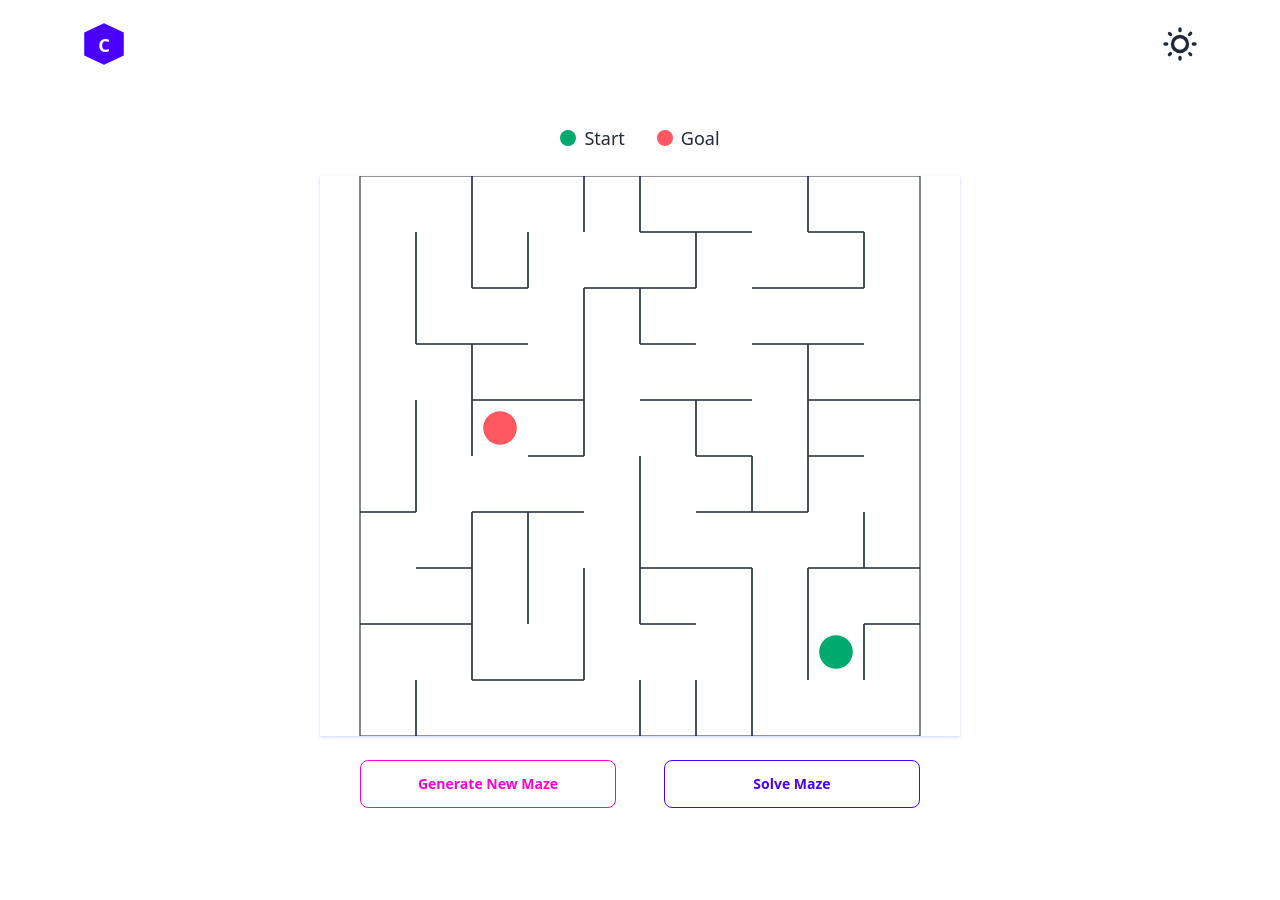
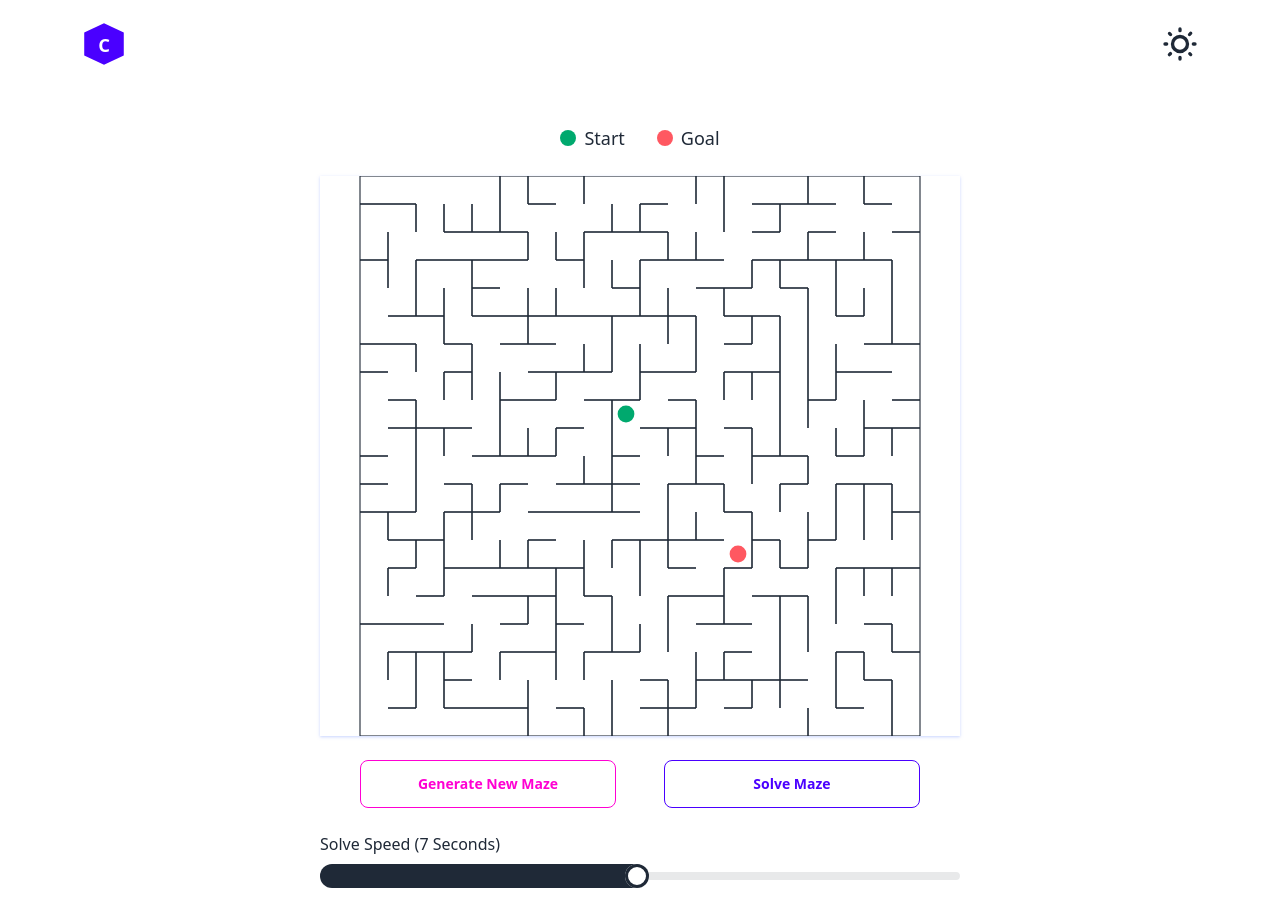
Before and after one commit to corbinmurray/Asterius, a Next.js app: page / in a window 1280 px wide. Before the commit the page ends 820 px from the top, so only its background shows below. Built offline with nearby package versions, Linux system fonts and the light colour scheme.

Commit message:
Add slider for solve speed

```diff
--- a/app/page.tsx
+++ b/app/page.tsx
@@ -1,17 +1,9 @@
 import MazeSvg from "@/components/MazeSvg";
-import { generateMaze } from "@/lib/generateMaze";
-import { getRandomStartAndGoal, parseMazeToGraph } from "@/lib/mazeUtils";
-import { Cell, Maze } from "@/lib/shared";
-import { solveMaze } from "@/lib/solveMaze";
 
 export default function Home() {
-	const rows = 10;
-	const cols = 10;
-
-	const maze: Maze = generateMaze(rows, cols);
-	const graph: Record<string, Cell[]> = parseMazeToGraph(maze);
-	const { start, goal } = getRandomStartAndGoal(maze, rows, cols);
-	const { solutionPath, visitedNodes } = solveMaze(graph, start, goal);
+	const rows = 20;
+	const cols = 20;
+	const cellSize = 25;
 
 	return (
 		<div className="grid grid-cols-1 xl:grid-cols-[auto_1fr_auto] xl:gap-6">
@@ -35,15 +27,7 @@ export default function Home() {
 			</div> */}
 
 			<div className="max-w-screen-sm mx-auto mt-28 xl:col-span-full">
-				<MazeSvg
-					className="w-full h-full shadow shadow-primary-content"
-					maze={maze}
-					start={start}
-					goal={goal}
-					cellSize={50}
-					visitedNodes={visitedNodes}
-					solutionPath={solutionPath}
-				/>
+				<MazeSvg className="w-full h-full shadow shadow-primary-content" rows={rows} cols={cols} cellSize={cellSize} />
 			</div>
 
 			{/* <div className="space-y-6 max-w-prose xl:mt-28 xl:flex xl:flex-col xl:justify-center">
--- a/components/MazeSvg.tsx
+++ b/components/MazeSvg.tsx
@@ -1,17 +1,16 @@
 "use client";
 import { generateMaze } from "@/lib/generateMaze";
+import { getRandomStartAndGoal, parseMazeToGraph } from "@/lib/mazeUtils";
 import { Cell, Direction, Maze } from "@/lib/shared";
+import { solveMaze } from "@/lib/solveMaze";
 import * as d3 from "d3";
-import { MutableRefObject, useEffect, useRef, useState } from "react";
+import { ChangeEvent, MutableRefObject, useEffect, useRef, useState } from "react";
 
 interface MazeSvgProps {
-	maze: Maze;
-	start: Cell;
-	goal: Cell;
+	rows: number;
+	cols: number;
 	cellSize: number;
 	className: string;
-	solutionPath: Cell[];
-	visitedNodes: Cell[];
 }
 
 /**
@@ -23,9 +22,33 @@ interface MazeSvgProps {
  * 	<MazeSvg maze={maze} start={start} goal={goal} cellSize={50} />
  * )
  */
-const MazeSvg = ({ maze, start, goal, cellSize, className, solutionPath, visitedNodes }: MazeSvgProps) => {
+const MazeSvg = ({ rows, cols, cellSize, className }: MazeSvgProps) => {
+	const DEFAULT_SOLVE_SPEED = 50;
+
 	const svgRef = useRef<SVGSVGElement | null>(null);
+
+	const [maze, setMaze] = useState<Maze | null>(null);
+	const [startingCell, setStartingCell] = useState<Cell | null>(null);
+	const [goalCell, setGoalCell] = useState<Cell | null>(null);
+	const [visitedNodes, setVisitedNodes] = useState<Cell[]>([]);
+	const [solutionPath, setSolutionPath] = useState<Cell[]>([]);
 	const [isLoading, setIsLoading] = useState(false);
+	const [solveSpeed, setSolveSpeed] = useState(DEFAULT_SOLVE_SPEED);
+	const [solveAnimationTimeInSeconds, setSolveAnimationTimeInSeconds] = useState(0);
+
+	// Generate maze
+	useEffect(() => {
+		const generatedMaze = generateMaze(rows, cols);
+		const { start, goal } = getRandomStartAndGoal(generatedMaze, rows, cols);
+		const graph = parseMazeToGraph(generatedMaze);
+		const { solutionPath, visitedNodes } = solveMaze(graph, start, goal);
+
+		setMaze(generatedMaze);
+		setStartingCell(start);
+		setGoalCell(goal);
+		setVisitedNodes(visitedNodes);
+		setSolutionPath(solutionPath);
+	}, [rows, cols]);
 
 	// Draw the maze
 	useEffect(() => {
@@ -46,24 +69,43 @@ const MazeSvg = ({ maze, start, goal, cellSize, className, solutionPath, visited
 					goalCellClassName: "fill-error",
 					startCellClassName: "fill-success",
 				},
-				start,
-				goal
+				startingCell,
+				goalCell
 			);
 		});
 	}, [maze, cellSize]);
+
+	// Track solve animation time
+	useEffect(() => {
+		const totalTimeToAnimateSolutionInSeconds = Math.round(((visitedNodes.length + solutionPath.length) * calculateDelay(rows, cols, solveSpeed)) / 1000);
+
+		console.log("totalTimeToAnimateSolutionInSeconds", totalTimeToAnimateSolutionInSeconds);
+
+		setSolveAnimationTimeInSeconds(totalTimeToAnimateSolutionInSeconds);
+	}, [solveSpeed, rows, cols, visitedNodes, solutionPath]);
 
 	/**
 	 * Handles showing the solved maze. Starts with showing the algorithm's 'thought process' (steps taken to find the 	solution path), then shows the solution path.
 	 */
 	const handleSolveMaze = () => {
 		setIsLoading(true);
+
+		console.log("Solve speed", solveSpeed);
+
+		const intensities = visitedNodes.map((x) => x.intensity ?? 0);
+		const minIntensity = Math.min(...intensities);
+		const maxIntensity = Math.max(...intensities);
+
+		const colorScale = d3.scaleLinear<string>().domain([minIntensity, maxIntensity]).range(["fill-error", "fill-success"]);
+
 		const svg = d3.select(svgRef.current);
 		svg.selectAll(".fill-warning").remove();
 		svg.selectAll(".fill-accent").remove();
+		console.log("Calculated animation speed", calculateDelay(rows, cols, solveSpeed));
 
 		// Animate visited nodes
 		visitedNodes.forEach((node, index) => {
-			const { x, y } = node;
+			const { x, y, intensity } = node;
 
 			svg
 				.append("circle")
@@ -71,19 +113,19 @@ const MazeSvg = ({ maze, start, goal, cellSize, className, solutionPath, visited
 				.attr("cy", y * cellSize + cellSize / 2)
 				.attr("r", cellSize / 6)
 				.attr("fill", "currentColor")
-				.attr("class", "fill-warning shadow-lg")
+				.attr("class", `${intensity ? colorScale(intensity) : "fill-warning"} marker-class-visited`)
 				.attr("opacity", 0)
 				.transition()
-				.delay(index * 100) // Delay each node for sequential animation
+				.delay(index * calculateDelay(rows, cols, solveSpeed)) // Delay each node for sequential animation
 				.duration(200)
 				.attr("opacity", 1);
 		});
 
 		// Erase visited nodes and animate solution path after delay
-		const totalVisitedTime = visitedNodes.length * 100 + 100;
+		const totalVisitedTime = visitedNodes.length * calculateDelay(rows, cols, solveSpeed);
 
 		setTimeout(() => {
-			svg.selectAll(".fill-warning").remove();
+			svg.selectAll(".marker-class-visited").remove();
 
 			solutionPath.forEach((node, index) => {
 				const { x, y } = node;
@@ -97,13 +139,44 @@ const MazeSvg = ({ maze, start, goal, cellSize, className, solutionPath, visited
 					.attr("class", "fill-accent shadow")
 					.attr("opacity", 0)
 					.transition()
-					.delay(index * 100) // Delay each path node for sequential animation
+					.delay(index * calculateDelay(rows, cols, solveSpeed)) // Delay each path node for sequential animation
 					.duration(150)
 					.attr("opacity", 1);
 			});
+		}, totalVisitedTime);
 
+		setTimeout(() => {
 			setIsLoading(false);
-		}, totalVisitedTime);
+		}, totalVisitedTime + solutionPath.length * calculateDelay(rows, cols, solveSpeed));
+	};
+
+	/**
+	 * Handles generating a new maze, start, goal, solutionPath, and visitedNodes
+	 */
+	const handleGenerateNewMaze = () => {
+		setIsLoading(true);
+
+		const generatedMaze = generateMaze(rows, cols);
+		const { start, goal } = getRandomStartAndGoal(generatedMaze, rows, cols);
+		const graph = parseMazeToGraph(generatedMaze);
+		const { solutionPath, visitedNodes } = solveMaze(graph, start, goal);
+
+		setMaze(generatedMaze);
+		setStartingCell(start);
+		setGoalCell(goal);
+		setVisitedNodes(visitedNodes);
+		setSolutionPath(solutionPath);
+		setSolveSpeed(DEFAULT_SOLVE_SPEED);
+		setIsLoading(false);
+	};
+
+	/**
+	 * Handles updating the animation delay
+	 * @param e The change event
+	 */
+	const handleDelayChange = (e: ChangeEvent<HTMLInputElement>) => {
+		e.preventDefault();
+		setSolveSpeed(Number.parseInt(e.currentTarget.value));
 	};
 
 	return (
@@ -123,12 +196,32 @@ const MazeSvg = ({ maze, start, goal, cellSize, className, solutionPath, visited
 			<svg ref={svgRef} className={className} viewBox="0 0 500 500" />
 
 			<div className="flex flex-row justify-center gap-12">
-				<button className="btn btn-outline btn-secondary md:btn-wide capitalize" disabled={isLoading} onClick={() => (maze = generateMaze(10, 10))}>
+				<button className="btn btn-outline btn-secondary md:btn-wide capitalize" disabled={isLoading} onClick={handleGenerateNewMaze}>
 					generate new maze
 				</button>
-				<button className="btn btn-outline btn-primary md:btn-wide capitalize" disabled={isLoading} onClick={handleSolveMaze}>
+				<button
+					className="btn btn-outline btn-primary md:btn-wide capitalize"
+					disabled={isLoading || !maze || !visitedNodes || !solutionPath}
+					onClick={handleSolveMaze}>
 					solve maze
 				</button>
+			</div>
+
+			<div className="flex flex-col justify-start gap-y-2">
+				<label htmlFor="delaySlider" className="capitalize">
+					Solve speed ({solveAnimationTimeInSeconds < 1 ? "<1" : solveAnimationTimeInSeconds}
+					{solveAnimationTimeInSeconds === 1 ? " second" : " seconds"})
+				</label>
+				<input
+					name="delaySlider"
+					type="range"
+					min={1}
+					max="100"
+					className="range"
+					onChange={handleDelayChange}
+					value={solveSpeed}
+					disabled={isLoading}
+				/>
 			</div>
 		</div>
 	);
@@ -225,3 +318,20 @@ const drawMazeCell = (
 			.attr("class", currentCellClassName);
 	}
 };
+
+/**
+ * Calculates the delay to be used for animating the solved maze. The function is inverse, the larger the maze (area [rows x cols]) the smaller the delay.
+ * The delay is constrained within reasonable bounds using min and max values.
+ *
+ * @param rows Number of rows in the maze
+ * @param cols Number of columns in the maze
+ * @param solveSpeed A multiplier to control the overall speed of the solving animation
+ * @returns A delay (in milliseconds) within the specified range
+ */
+const calculateDelay = (rows: number, cols: number, solveSpeed: number): number => {
+	const area = rows * cols;
+	const baseDelay = 100000;
+
+	// Calculate initial delay
+	return baseDelay / (Math.sqrt(area) * solveSpeed);
+};
--- a/lib/mazeUtils.ts
+++ b/lib/mazeUtils.ts
@@ -18,9 +18,8 @@ export const getRandomStartAndGoal = (maze: Maze | null, rows: number, cols: num
 
 	let startKey = keys[Math.floor(Math.random() * keys.length)];
 	let goalKey = keys[Math.floor(Math.random() * keys.length)];
-	let startAndGoalAreOnSameRow = keyToCell(startKey).x === keyToCell(goalKey).x;
 
-	while (startKey === goalKey || startAndGoalAreOnSameRow) {
+	while (startKey === goalKey) {
 		goalKey = keys[Math.floor(Math.random() * keys.length)];
 	}
 
--- a/lib/shared.ts
+++ b/lib/shared.ts
@@ -1,5 +1,5 @@
 export type Maze = Map<string, Set<Direction>>;
-export type Cell = { x: number; y: number };
+export type Cell = { x: number; y: number, intensity?: number };
 export type Direction = "North" | "South" | "East" | "West";
 
 export const cellToKey = (cell: Cell): string => `${cell.x},${cell.y}`;
--- a/lib/solveMaze.ts
+++ b/lib/solveMaze.ts
@@ -24,7 +24,10 @@ export function solveMaze(graph: Record<string, Cell[]>, start: Cell, goal: Cell
 		let currentKey = Array.from(openSet).reduce((a, b) => (fScore[a] < fScore[b] ? a : b));
 		const currentCell = keyToCell(currentKey);
 
-		visitedNodes.push(currentCell);
+		visitedNodes.push({
+            ...currentCell,
+            intensity: fScore[currentKey]
+        });
 
 		// If the goal is reached
 		if (currentCell.x === goal.x && currentCell.y === goal.y) {
```
